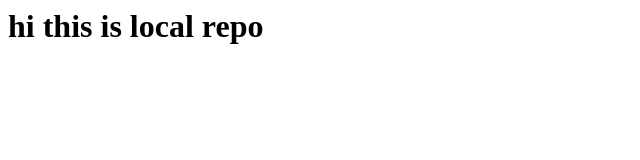
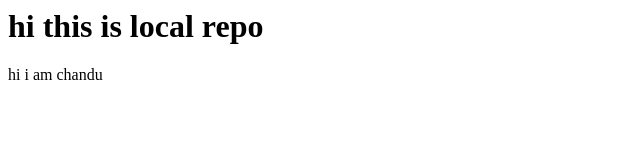
Before and after one commit to Chandumore-code/localrepo, a plain HTML site: page index.html in a window 1280 px wide. Shown: the full height of the page, 0-640 px from the left. Drawn offline with Linux system fonts and the light colour scheme.

Commit message:
feature added

```diff
--- a/inde.css
+++ b/inde.css
@@ -1,3 +1,6 @@
 h1{
     color: red;
 }
+p{
+    color: black;
+}
--- a/index.html
+++ b/index.html
@@ -1 +1,2 @@
 <h1>hi this is local repo</h1>
+<p>hi i am chandu</p>
```
